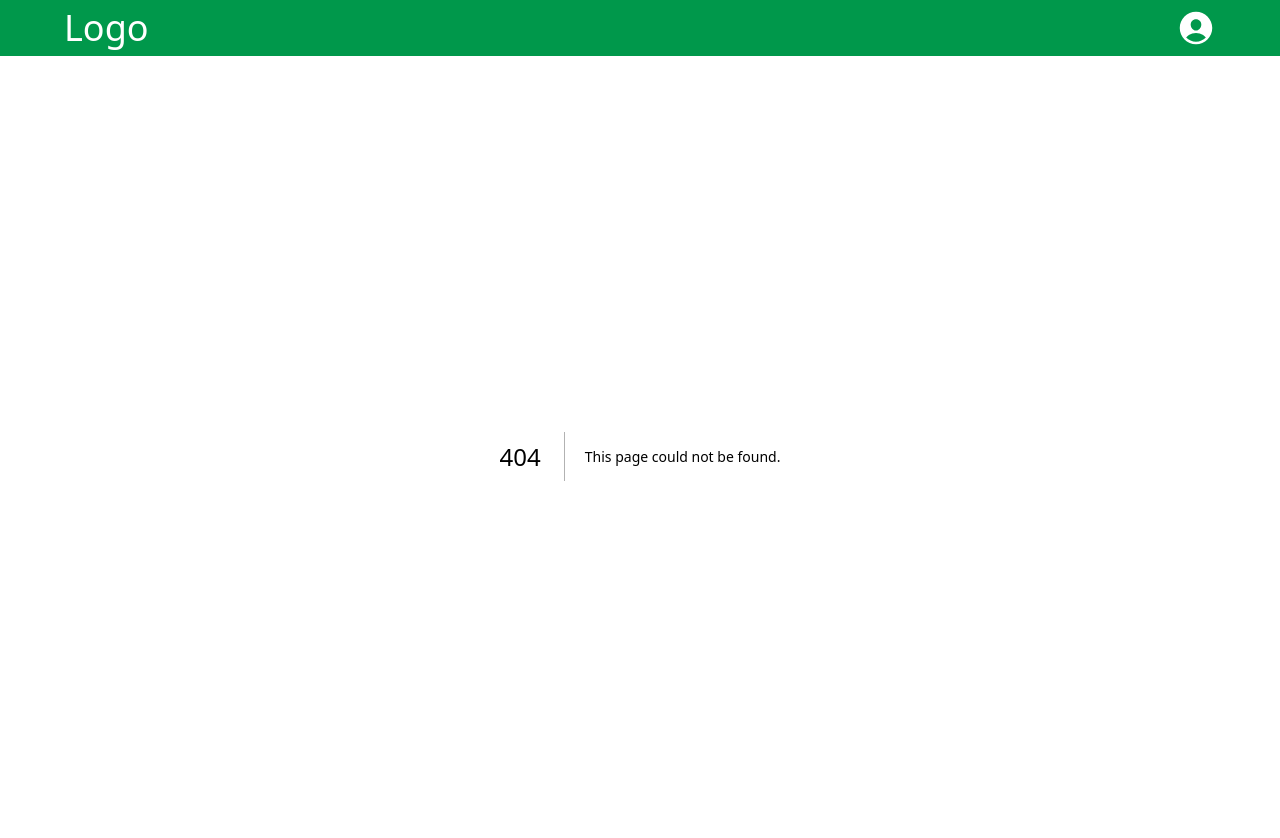
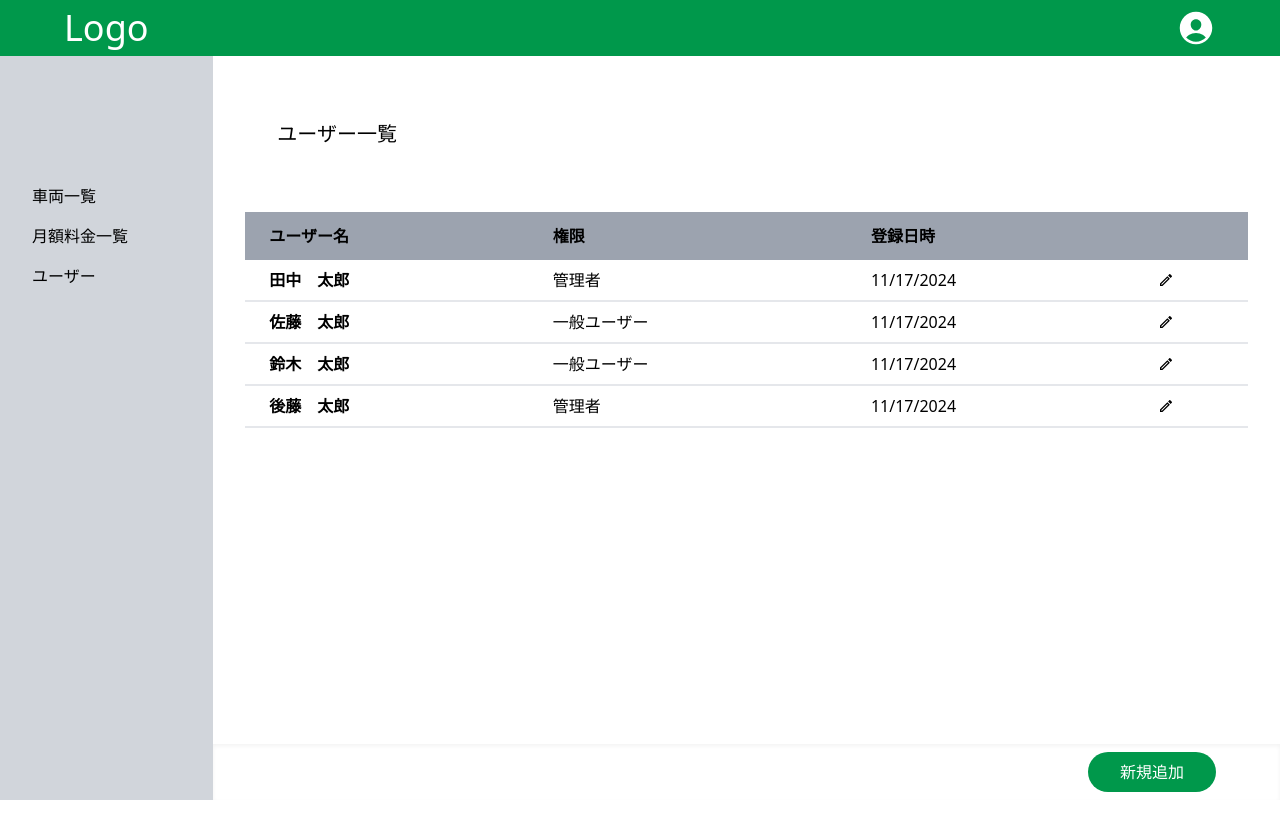
Before and after one commit to imaimai1997/fleet-managiment-app, a Next.js app: page /userlist in a window 1280 px wide. Before the commit this address had no page. Shown: the top 838 px of the page. After the commit the page ends 800 px from the top, so only its background shows below. Built offline with nearby package versions, Linux system fonts and the light colour scheme.

Commit message:
[FE]ユーザー一覧画面 (#42)
* ユーザーテストデータ作成

* 型データ作成

* ユーザー一覧作成

```diff
--- /dev/null
+++ b/components/UserList/index.tsx
@@ -0,0 +1,55 @@
+import React from "react";
+import { MdOutlineEdit } from "react-icons/md";
+import { UserData } from "../../type/UserData";
+
+type Props = {
+  data: UserData[];
+};
+
+const UserList = ({ data }: Props) => {
+  return (
+    <>
+      <div>
+        <table className="w-full text-left mt-8">
+          <thead>
+            <tr>
+              <th scope="col" className="sticky top-0 bg-gray-400 px-6 py-3">
+                ユーザー名
+              </th>
+              <th scope="col" className="sticky top-0 bg-gray-400 px-6 py-3">
+                権限
+              </th>
+              <th scope="col" className="sticky top-0 bg-gray-400 px-6 py-3">
+                登録日時
+              </th>
+
+              <th
+                scope="col"
+                className="sticky top-0 bg-gray-400 px-6 py-3"
+              ></th>
+            </tr>
+          </thead>
+          <tbody>
+            {data.map((user) => (
+              <tr key={user.id} className="border-b-2 hover:bg-primary-100">
+                <th scope="row" className="px-6 py-2">
+                  {user.user_name}
+                </th>
+                <td className="px-6 py-2">{user.role.name}</td>
+                <td className="px-6 py-2">
+                  {new Date(user.created_at).toLocaleDateString()}
+                </td>
+
+                <td className="px-4 hover:text-primary-700">
+                  <MdOutlineEdit />
+                </td>
+              </tr>
+            ))}
+          </tbody>
+        </table>
+      </div>
+    </>
+  );
+};
+
+export default UserList;
--- /dev/null
+++ b/public/testdata/userdata.json
@@ -0,0 +1,46 @@
+[
+  {
+    "id": "1",
+    "role":{
+      "id":"1",
+      "name":"管理者"
+    } ,
+    "user_name":"田中　太郎" ,
+    "email":"test@test",
+     "created_at": "2024-11-17",
+    "updated_at": "2024-11-17"
+    },
+    {
+      "id": "2",
+      "role":{
+        "id":"2",
+        "name":"一般ユーザー"
+      } ,
+      "user_name":"佐藤　太郎" ,
+      "email":"test@test",
+       "created_at": "2024-11-17",
+      "updated_at": "2024-11-17"
+      },
+      {
+        "id": "3",
+        "role":{
+         "id":"2",
+        "name":"一般ユーザー"
+        } ,
+        "user_name":"鈴木　太郎" ,
+        "email":"test@test",
+         "created_at": "2024-11-17",
+        "updated_at": "2024-11-17"
+        },
+        {
+          "id": "4",
+          "role":{
+            "id":"1",
+            "name":"管理者"
+          } ,
+          "user_name":"後藤　太郎" ,
+          "email":"test@test",
+           "created_at": "2024-11-17",
+          "updated_at": "2024-11-17"
+          }
+  ]
--- /dev/null
+++ b/src/app/(dashboard)/userlist/page.tsx
@@ -0,0 +1,24 @@
+import React from "react";
+import UserList from "../../../../components/UserList";
+import Link from "next/link";
+import PrimaryButton from "../../../../components/PrimaryButton";
+
+const Page = async () => {
+  const res = await fetch("http://localhost:3000/testdata/userdata.json");
+  const data = await res.json();
+  return (
+    <>
+      <h2 className="m-16 text-xl">ユーザー一覧</h2>
+      <div className="mx-8 mt-8 mb-16">
+        <UserList data={data} />
+      </div>
+      <div className="w-5/6 fixed bottom-0 text-end px-16 py-2 bg-white shadow-inner">
+        <Link href="userlist/create">
+          <PrimaryButton name="新規追加" />
+        </Link>
+      </div>
+    </>
+  );
+};
+
+export default Page;
--- /dev/null
+++ b/type/UserData.ts
@@ -0,0 +1,11 @@
+export type UserData ={
+  id: string;
+    role:{
+      id:number;
+      name:string;
+    } ,
+    user_name:string;
+    email:string;
+    created_at: Date;
+    updated_at: Date;
+    }
```
